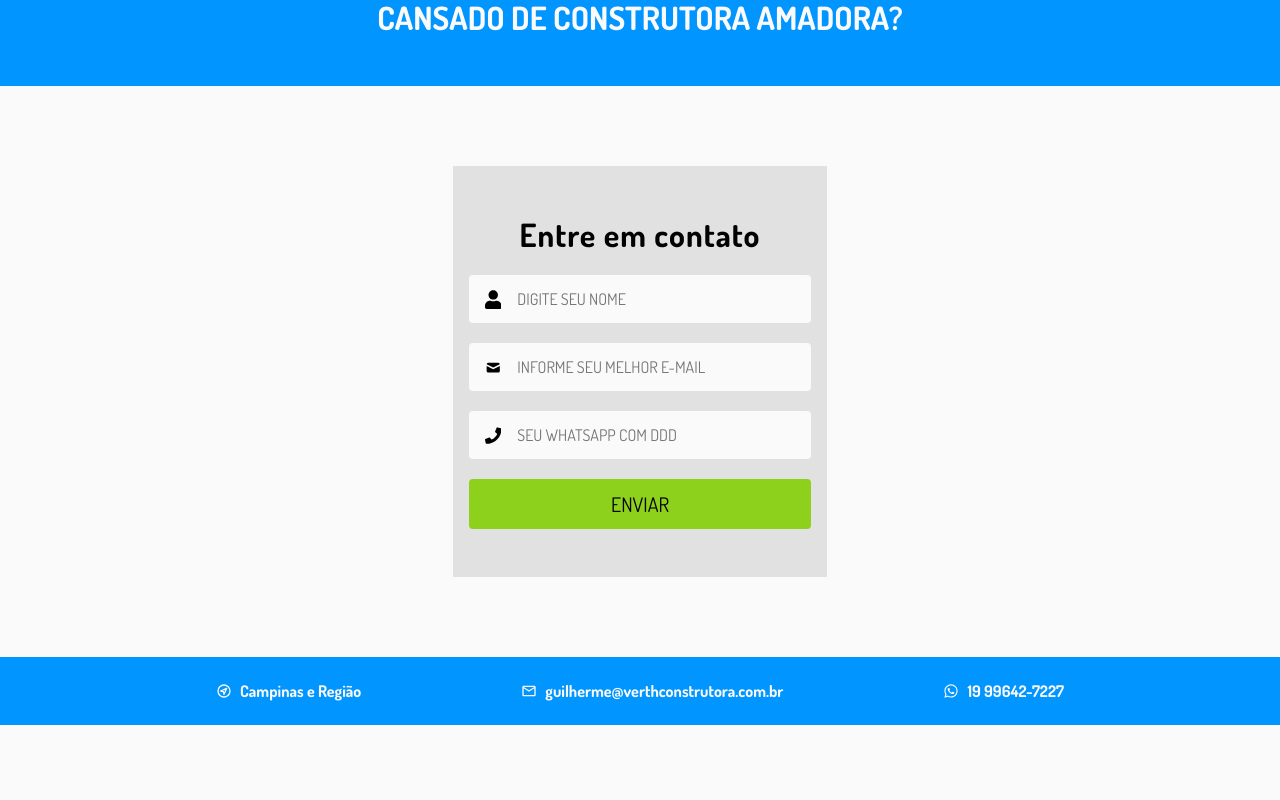
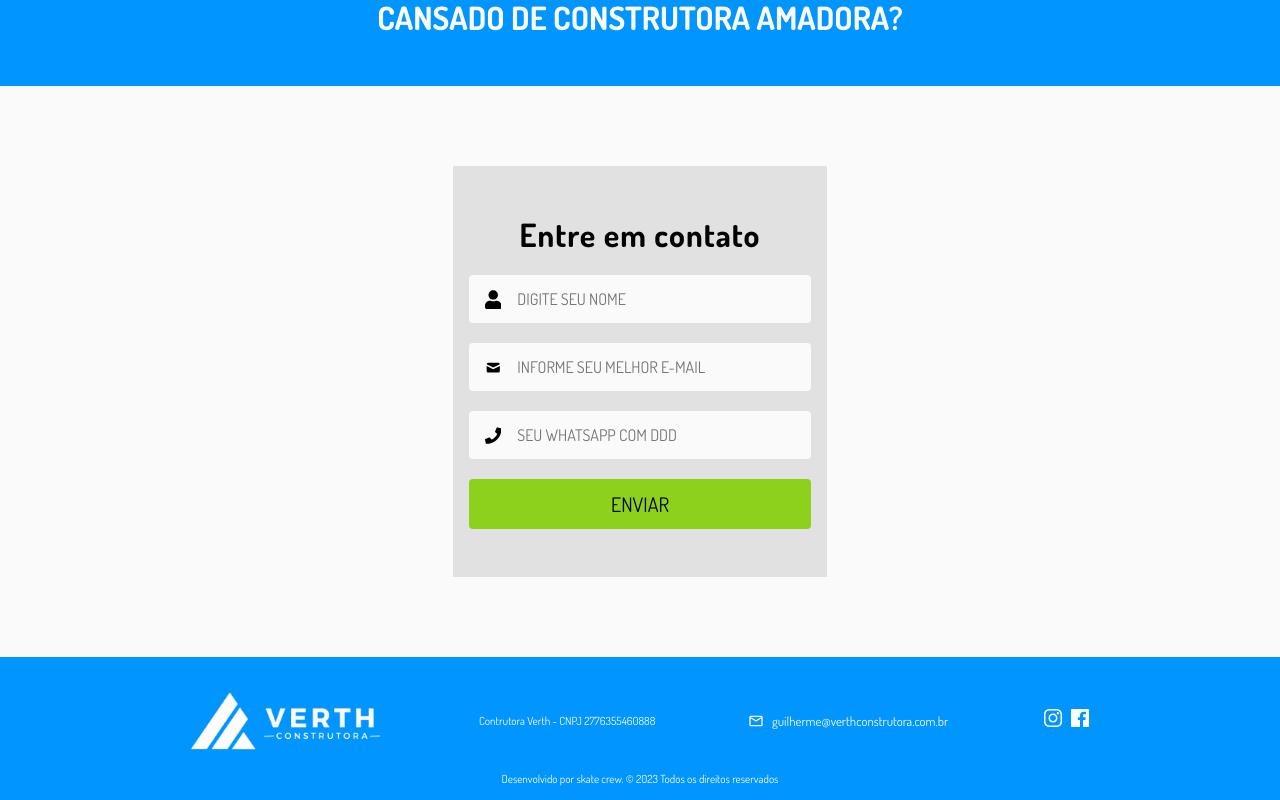
Before and after one commit to rubinoDev/verth-construtora, a Next.js app: page / in a window 1280 px wide. Shown: the part 3031-3831 px from the top of the page. Before the commit the page ends 3756 px from the top, so only its background shows below. Built offline with nearby package versions, Linux system fonts and the light colour scheme.

Commit message:
Implement Footer

```diff
--- a/src/components/Footer/index.tsx
+++ b/src/components/Footer/index.tsx
@@ -1,22 +1,42 @@
-import { MdOutlineEmail, MdWhatsapp } from 'react-icons/md';
-import { TbGps } from 'react-icons/tb';
+import { MdOutlineEmail } from 'react-icons/md';
 import { Container } from './styles';
-
+import { IoLogoInstagram, IoLogoFacebook } from 'react-icons/io';
+import { CgMail } from 'react-icons/cg';
+import { TbBrandWhatsapp } from 'react-icons/tb';
 const Footer = () => {
   return (
     <Container>
       <span>
+        <div className="logo">
+          <img src="/white-verth-logo.png" alt="Logo em branco da Construtora Verth" />
+        </div>
+
+        <div className="cnpj">
+          <p>Contrutora Verth - CNPJ 2776355460888</p>
+        </div>
+
         <div className="only-desktop">
-          <TbGps />
-          <p>Campinas e Região</p>
-        </div>
-        <div>
           <MdOutlineEmail />
           <p>guilherme@verthconstrutora.com.br</p>
         </div>
-        <div>
-          <MdWhatsapp />
-          <p>19 99642-7227</p>
+
+        <div className="icons">
+          <a href="">
+            <IoLogoInstagram color="white" />
+          </a>
+          <a href="">
+            <IoLogoFacebook color="white" />
+          </a>
+          <a href="mailto:rubinodev@gmail.com">
+            <CgMail color="white" />
+          </a>
+          <a href="">
+            <TbBrandWhatsapp color="white" />
+          </a>
+        </div>
+
+        <div className="copyright">
+          <p>Desenvolvido por skate crew. &copy; 2023 Todos os direitos reservados </p>
         </div>
       </span>
     </Container>
--- a/src/components/Footer/styles.ts
+++ b/src/components/Footer/styles.ts
@@ -7,35 +7,81 @@ export const Container = styled.span`
   padding: 1rem 0.5rem;
   background: ${Colors.blue};
   display: flex;
+  align-items: flex-end;
   > span {
     width: 100%;
+    flex-direction: column;
     display: flex;
+    justify-content: center;
+    align-items: center;
+    gap: 0.3rem;
 
-    justify-content: space-between;
-    padding: 0.5rem;
+    .logo {
+      display: flex;
+      width: 20%;
+      img {
+        width: 100%;
+        object-fit: contain;
+      }
+    }
 
-    > div {
-      display: flex;
-
-      gap: 0.5rem;
-
-      align-items: center;
-      font-weight: 700;
+    .cnpj {
+      font-size: 0.7rem;
       color: ${Colors.white};
     }
 
-    > div.only-desktop {
-      display: none;
+    .icons {
+      display: flex;
+      gap: 0.2rem;
+    }
+
+    .copyright {
+      margin-top: 0.5rem;
+      font-size: 0.7rem;
+      color: ${Colors.white};
     }
   }
 
+  .only-desktop {
+    display: none;
+  }
+
   @media (${ScreenSize.laptop}) {
+    position: relative;
+    .only-desktop {
+      display: flex;
+      align-items: center;
+      gap: 0.5rem;
+      color: ${Colors.white};
+      font-size: 0.8rem;
+
+      svg {
+        font-size: 1rem;
+      }
+    }
     > span {
+      padding: 1rem 1rem 2rem;
+      flex-direction: row;
       justify-content: space-around;
       max-width: 1024px;
       margin: 0 auto;
-      > div.only-desktop {
-        display: flex;
+
+      .icons {
+        font-size: 1.5rem;
+
+        a:nth-child(3) {
+          display: none;
+        }
+
+        a:nth-child(4) {
+          display: none;
+        }
+      }
+
+      .copyright {
+        position: absolute;
+        bottom: 0;
+        padding-bottom: 0.9rem;
       }
     }
   }
```
